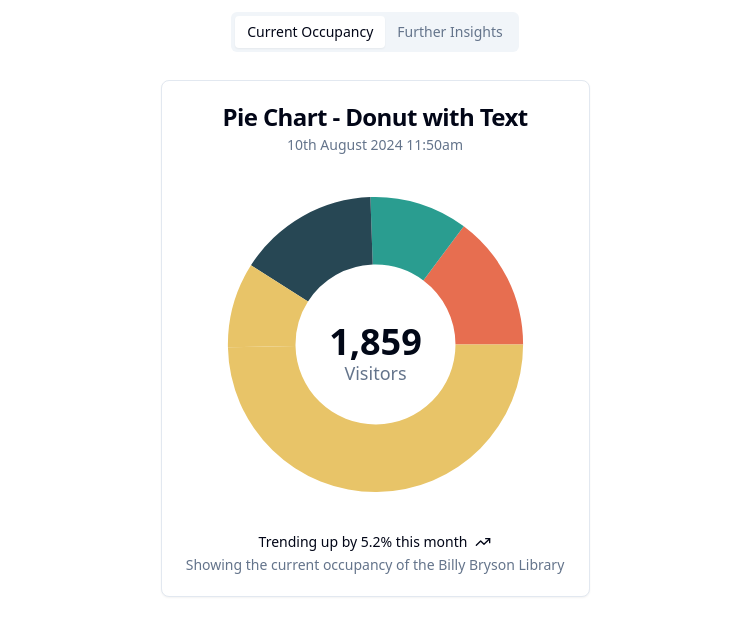
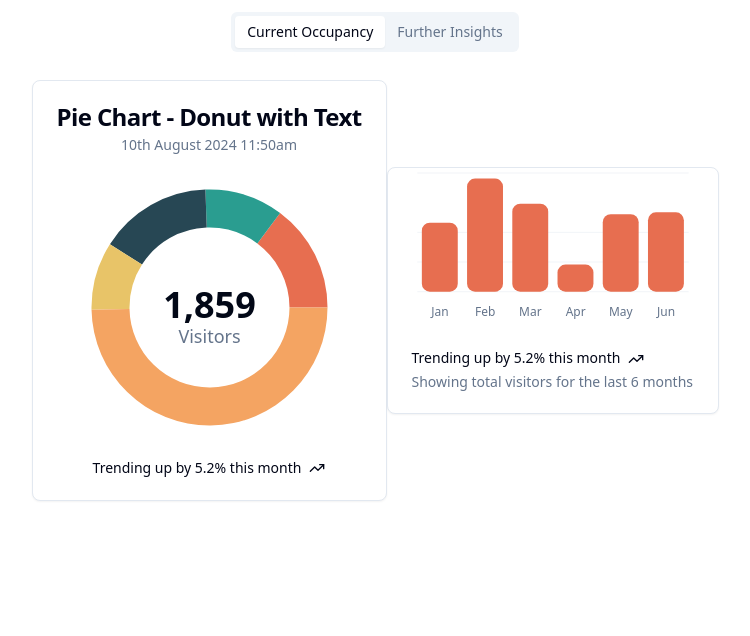
Before and after one commit to Berat03/bblo-ui, a React (Vite) app: page / in a window 1280 px wide. Shown: the top 636 px of the page, without its empty margins (265-1015 px from the left). Built offline with nearby package versions, Linux system fonts and the light colour scheme.

Commit message:
feat(chartmain): added barchart
To present future predictions.

```diff
--- /dev/null
+++ b/src/components/BarMain.tsx
@@ -0,0 +1,65 @@
+"use client"
+
+import { TrendingUp } from "lucide-react"
+import { Bar, BarChart, CartesianGrid, XAxis } from "recharts"
+
+import {
+  Card,
+  CardContent,
+  CardFooter,
+} from "@/components/ui/card"
+import {
+  ChartConfig,
+  ChartContainer,
+  ChartTooltip,
+  ChartTooltipContent,
+} from "@/components/ui/chart"
+const chartData = [
+  { month: "January", desktop: 186 },
+  { month: "February", desktop: 305 },
+  { month: "March", desktop: 237 },
+  { month: "April", desktop: 73 },
+  { month: "May", desktop: 209 },
+  { month: "June", desktop: 214 },
+]
+
+const chartConfig = {
+  desktop: {
+    label: "Desktop",
+    color: "hsl(var(--chart-1))",
+  },
+} satisfies ChartConfig
+
+export function BarMain() {
+  return (
+    <Card>
+      <CardContent>
+        <ChartContainer config={chartConfig}>
+          <BarChart accessibilityLayer data={chartData}>
+            <CartesianGrid vertical={false} />
+            <XAxis
+              dataKey="month"
+              tickLine={false}
+              tickMargin={10}
+              axisLine={false}
+              tickFormatter={(value) => value.slice(0, 3)}
+            />
+            <ChartTooltip
+              cursor={false}
+              content={<ChartTooltipContent hideLabel />}
+            />
+            <Bar dataKey="desktop" fill="var(--color-desktop)" radius={8} />
+          </BarChart>
+        </ChartContainer>
+      </CardContent>
+      <CardFooter className="flex-col items-start gap-2 text-sm">
+        <div className="flex gap-2 font-medium leading-none">
+          Trending up by 5.2% this month <TrendingUp className="h-4 w-4" />
+        </div>
+        <div className="leading-none text-muted-foreground">
+          Showing total visitors for the last 6 months
+        </div>
+      </CardFooter>
+    </Card>
+  )
+}
--- a/src/components/ChartMain.tsx
+++ b/src/components/ChartMain.tsx
@@ -23,7 +23,7 @@ const chartData = [
     { browser: 'level2', visitors: 200, fill: 'var(--color-level2)' },
     { browser: 'level3', visitors: 287, fill: 'var(--color-level3)' },
     { browser: 'level4', visitors: 173, fill: 'var(--color-level4)' },
-    { browser: 'Empty Spaces', visitors: 924, fill: 'var(--color-level4)' },
+    { browser: 'Empty Spaces', visitors: 924, fill: 'var(--color-emptySpaces)' },
 ];
 
 const chartConfig = {
@@ -48,7 +48,7 @@ const chartConfig = {
     },
     emptySpaces: {
         label: 'emptySpaces',
-        color: 'hsl(0, 0, 50.2)'
+        color: 'hsl(var(--chart-5))'
     }
 } satisfies ChartConfig;
 
@@ -117,14 +117,14 @@ export function ChartMain() {
                     </PieChart>
                 </ChartContainer>
             </CardContent>
-            <CardFooter className='flex-col gap-2 text-sm'>
+            <CardFooter className='flex-col text-sm'>
                 <div className='flex items-center gap-2 font-medium leading-none'>
                     Trending up by 5.2% this month{' '}
                     <TrendingUp className='h-4 w-4' />
                 </div>
-                <div className='leading-none text-muted-foreground'>
+                {/* <div className='leading-none text-muted-foreground'>
                     Showing the current occupancy of the Billy Bryson Library
-                </div>
+                </div> */}
             </CardFooter>
         </Card>
     );
--- a/src/components/Charts.tsx
+++ b/src/components/Charts.tsx
@@ -37,7 +37,7 @@ import { Separator } from '@/components/ui/separator';
 export function Charts() {
     return (
         <div className=' chart-wrapper mx-auto flex max-w-6xl flex-col flex-wrap items-start justify-center gap-6 p-6 sm:flex-row sm:p-4'>
-            <div className='grid w-full gap-6 sm:grid-cols-2 lg:max-w-[22rem] lg:grid-cols-1 xl:max-w-[25rem]'>
+            <div className='grid w-full gap-4 sm:grid-cols-2 lg:max-w-[22rem] lg:grid-cols-1 xl:max-w-[25rem]'>
                 <Card className='lg:max-w-md' x-chunk='charts-01-chunk-0'>
                     <CardHeader className='space-y-0 pb-2'>
                         <CardDescription>Today</CardDescription>
@@ -303,7 +303,7 @@ export function Charts() {
                     </CardContent>
                 </Card>
             </div>
-            <div className='grid w-full flex-1 gap-6 lg:max-w-[20rem]'>
+            <div className='grid w-full flex-1 gap-4 lg:max-w-[20rem]'>
                 <Card className='max-w-xs' x-chunk='charts-01-chunk-2'>
                     <CardHeader>
                         <CardTitle>Progress</CardTitle>
@@ -627,7 +627,7 @@ export function Charts() {
                     </CardFooter>
                 </Card>
             </div>
-            <div className='grid w-full flex-1 gap-6'>
+            <div className='grid w-full flex-1 gap-4'>
                 <Card className='max-w-xs' x-chunk='charts-01-chunk-5'>
                     <CardContent className='flex gap-4 p-4'>
                         <div className='grid items-center gap-2'>
--- a/src/components/TabSwitch.tsx
+++ b/src/components/TabSwitch.tsx
@@ -1,6 +1,7 @@
 import { Tabs, TabsContent, TabsList, TabsTrigger } from '@/components/ui/tabs';
 import { Charts } from './Charts';
 import { ChartMain } from './ChartMain';
+import { BarMain } from './BarMain';
 
 export const TabSwitch = () => {
     return (
@@ -14,8 +15,9 @@ export const TabSwitch = () => {
                 </TabsTrigger>
                 <TabsTrigger value='detailedView'>Further Insights</TabsTrigger>
             </TabsList>
-            <TabsContent value='landingPageView' className='pt-5'>
+            <TabsContent value='landingPageView' className='flex flex-col sm:flex-row items-center pt-5'>
                 <ChartMain />
+                <BarMain/>
             </TabsContent>
             <TabsContent value='detailedView' >
                 <Charts />
```
